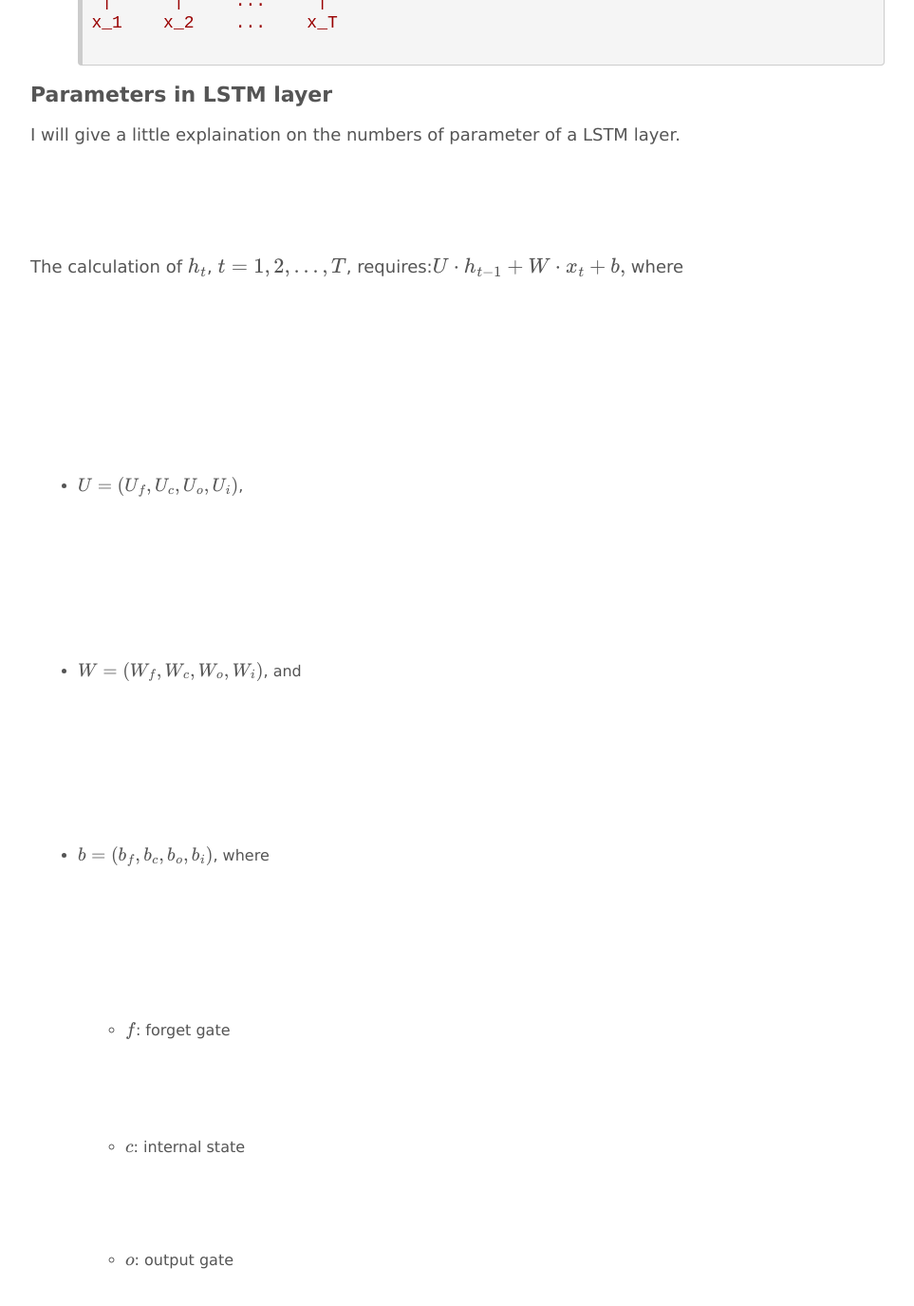
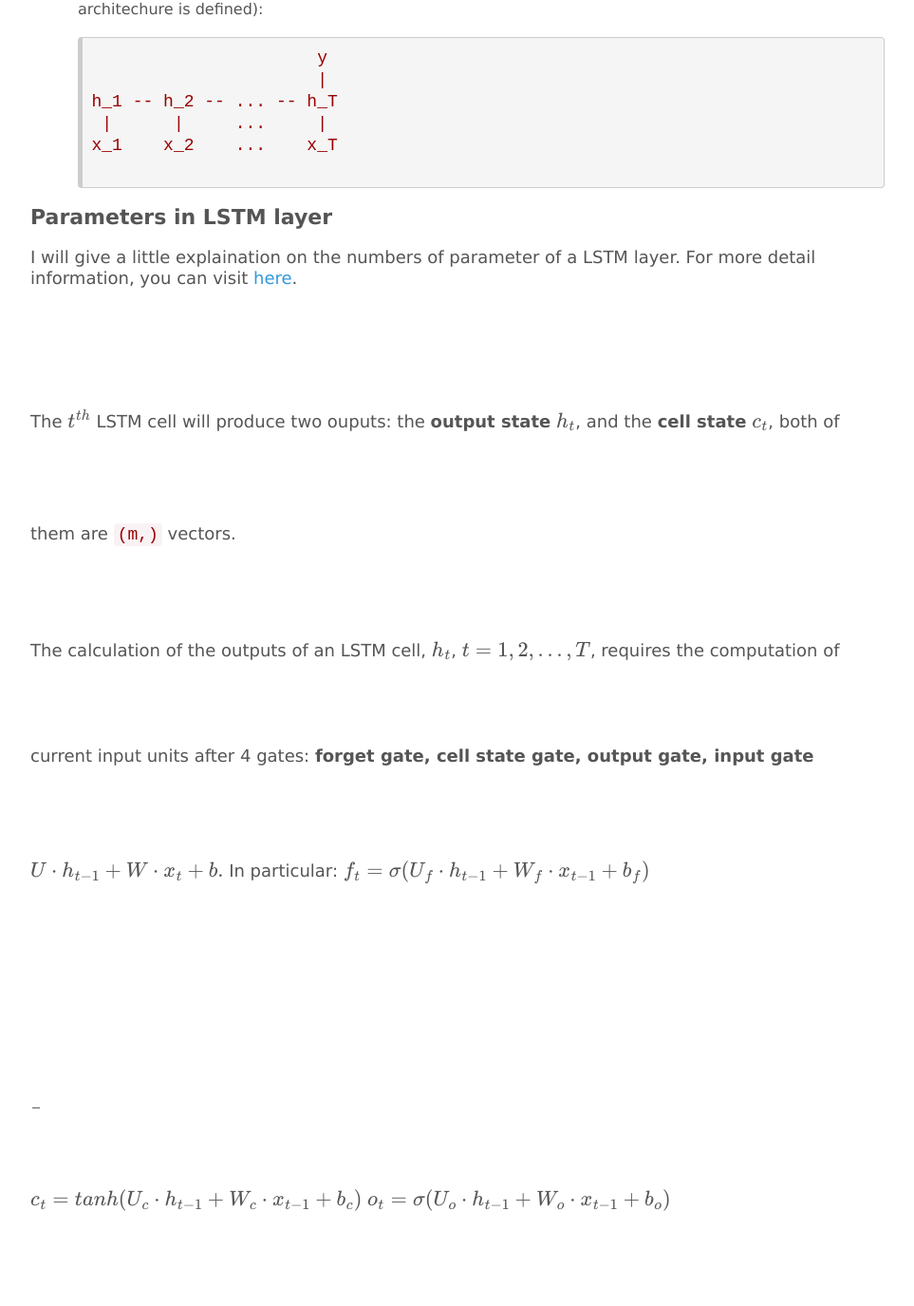
Before and after one commit to wayinone/wayinone.github.io, a Jekyll site: the page built from Words_Generator_with_LSTM_on_Keras.md, in a window 1280 px wide and 1400 px high, scrolled down 5625 px. Shown: the top 1375 px of the window at 95% size, without its empty margins (158-1121 px from the left). Built offline with Jekyll 4.4.1, drawn with Linux system fonts in a browser that asks for light colours; nearby versions of some CDN libraries; our own code applies the rules of GitHub Pages for plain Markdown files; library files that are not in the unit come from our copies; formulas are drawn with MathJax 3; some of the changed text lies outside the part shown.

Commit message:
lstm
update

````diff
--- a/Words_Generator_with_LSTM_on_Keras.md
+++ b/Words_Generator_with_LSTM_on_Keras.md
@@ -26,7 +19,7 @@ Python 3.6.0 (v3.6.0:41df79263a11, Dec 23 2016, 08:06:12) [MSC v.1900 64 bit (AM
 keras version 1.2.2
 ```
 
-## Shakespeare vs the Counterfeit
+# 1. Shakespeare vs the Counterfeit
 Let's take a peek at the masterpiece:
 
 >Second Citizen:<br />
@@ -155,7 +148,7 @@ pickle.dump(ix2char,open('dic_used_LSTM_16_128.pkl','wb'))
 # You will want to save it, since everytime you will get different ix2char dictionary, since you have use set() before it.
 ```
 
-# First model: Using 16 words to predict the next word
+# 3. The model: Using 16 words to predict the next word
 
 Our model will only make prediction based on the previous `T` characters. This is done by setting the time_step, $T$ by `T=16.`
 
@@ -193,7 +186,7 @@ print(AuxFcn.translate(y_tmp[200:215,:],ix2char))
     ief enemy to th
 
 
-## Constructing an LSTM layer
+## 3.1 Constructing an LSTM layer
 
  1. In the following, we will assign the first layer to be LSTM
     ```
@@ -202,10 +195,10 @@ print(AuxFcn.translate(y_tmp[200:215,:],ix2char))
     ```
     This means: when unroll this recurrent layer, we will see:
 
-      * 6 LSTM cells, that output T hidden units $(h_1,...,h_T)$, where each unit is a vector of size $m$.
-        - Note that there are also T state units $(s_1,...,s_T)$, that only used between the LSTM cells in the same layer.
+      * 16 LSTM cells (Since `T=16`), where the cell output T hidden units $(h_1,...,h_T)$, where each unit is a vector of size `m`.
+        - Note that there are also T state units $(c_1,...,c_T)$, that only used between the LSTM cells in the same layer.
           - the state units (AKA recurrent units) controls long term information, which will be controlled by forget gate.
-      * The input layer are T units  $(x_1,...,x_T)$, each unit is a vector of size `d`
+      * The input layer are T units  $(x_1,...,x_T)$, each unit is a vector of size `d`, the number of distinct characters.
       * Note that every LSTM cell **shares** the same parameter.
 
  2. The next layer is the output layer, using `softmax`. Note that the softmax only applies on the information of $h_T$, the last activation of $h$.
@@ -222,27 +215,47 @@ print(AuxFcn.translate(y_tmp[200:215,:],ix2char))
 
 ### Parameters in LSTM layer
 
-I will give a little explaination on the numbers of parameter of a LSTM layer.
+I will give a little explaination on the numbers of parameter of a LSTM layer. For more detail information, you can visit [here](http://colah.github.io/posts/2015-08-Understanding-LSTMs/).
 
-The calculation of $h_t$, $t=1,2,...,T$, requires:$$U\cdot h_{t-1}+W\cdot x_t+b,$$ where
+The $t^{th}$ LSTM cell will produce two ouputs: the **output state** $h_t$, and the **cell state** $c_t$, both of them are `(m,)` vectors.
+
+The calculation of the outputs of an LSTM cell, $h_t$, $t=1,2,...,T$, requires the computation of current input units after 4 gates: **forget gate, cell state gate, output gate, input gate**
+$$U\cdot h_{t-1}+W\cdot x_t+b.$$
+In particular:
+$$f_t         = \sigma(U_f\cdot h_{t-1}+W_f \cdot x_{t-1}+b_f)$$
+$$\bar{c}_t   = tanh(U_c\cdot h_{t-1}+W_c \cdot x_{t-1}+b_c)$$
+$$o_t         = \sigma(U_o\cdot h_{t-1}+W_o \cdot x_{t-1}+b_o)$$
+$$i_t         = \sigma(U_i\cdot h_{t-1}+W_i \cdot x_{t-1}+b_i)$$
+
+where $\sigma$ is the activation function, and
 
  - $U = (U_f,U_c,U_o,U_i)$,
  - $W = (W_f,W_c,W_o,W_i)$, and
  - $b = (b_f,b_c,b_o,b_i)$, where
-   - $f$: forget gate
-   - $c$: internal state
-   - $o$: output gate
-   - $i$: input
+   - $f$: index about **forget gate**
+   - $\bar{c}$: index about **cell state gate**
+   - $o$: index about **output gate**
+   - $i$: index about **input gate**
 
-Note that each $U$ is (m,m), each $W$ is (m,d), each $h$ is (m,). Thus, in total we have
+Note that each $U_f,U_c,U_o,U_i$ is `(m,m)`, each $W$ is `(m,d)`, each $b$ is `(m,)`. Thus, in total we have
 $$4\cdot(m^2+m\cdot d+m)$$ parameters.
+
+The calculation of the output state $h_t$, and the cell state $c_t$ is as follows:
+$$ c_t = f_t\cdot c_{t-1} +i_t \cdot \bar{c}_t$$
+$$ h_t = o_t\cdot tanh(c_t)$$
+
+As you can see,
+
+ 1. Each gate is only applied on the current input.
+ 2. The cell state unit is controlled by **forget gate, previous cell state unit** and **input gate**.
+ 3. The output unit is controlled by **output gate** and **cell state gate**.
 
 ### Forward Propagation
 
-The forward propagation will be: set $h_0=\bf 0$ and $s_0=\bf 0$, then
+The forward propagation will be: set $h_0=\bf 0$ and $c_0=\bf 0$, then
 
-  1. input $x_1$, then calculate $h_1$ and $s_1$, then
-  2. input $x_2$, then calculate $h_2$ and $s_2$, and so on
+  1. input $x_1$, then calculate $h_1$ and $c_1$, then
+  2. input $x_2$, then calculate $h_2$ and $c_2$, and so on
   3. Unitl obatain $h_T$
 
 
@@ -322,7 +335,7 @@ history = model.fit(x_tmp, y_tmp,
     ```
  * The training procedure will not give a good accuration, I got accuration about 0.63. But it is expected, if you got 90% correction rate, then Shakespeare is just a word machine without any inspiration... i.e. The model learned is Shakespear's grammar, structures, and words. Far from the idea or spirit of Shakespear.
 
-## Fun time: Generate the txt
+# 4. Fun time: Generate the txt
 To have fun fast, you can load the model I generated, which has ran about 60 epoch (each epoch took about 140s), don't forget to load the dictionary `ix2char` as well.
 
 
````
Also changed, not shown: other parts of Words_Generator_with_LSTM_on_Keras.md (+2 -9 lines).
